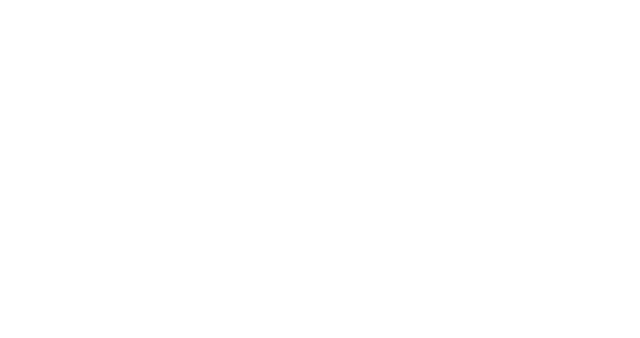
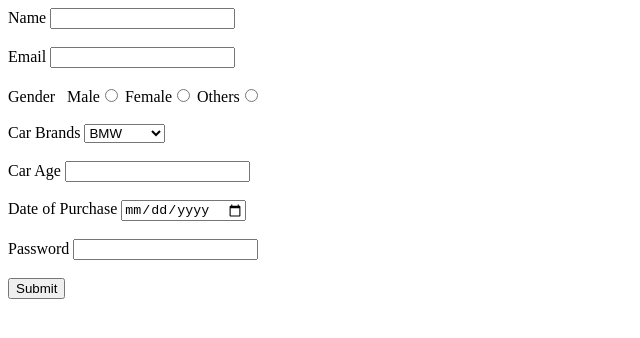
Before and after one commit to acciojob/car-insurance-form-diptendu13, a website: page main.html in a window 1280 px wide. Shown: the whole page, without its empty margins (0-640 px from the left). Drawn offline with Linux system fonts and the light colour scheme.

Commit message:
created a submission

```diff
--- a/main.html
+++ b/main.html
@@ -8,6 +8,50 @@
 
 <body>
 	<!-- the entire body must be written by student -->
+	<form method="post">
+		<div>
+			<label for="name">Name</label>
+			<input type="text" id="name">
+		</div>
+		<br>
+		<div>
+			<label for="email">Email</label>
+			<input type="email" id="email" required>
+		</div>
+		<br>
+		<div>
+			<label for="gender">Gender&nbsp;&nbsp;</label>
+			Male<input type="radio" name="gender" required>
+			Female<input type="radio" name="gender" required>
+			Others<input type="radio" name="gender" required>
+		</div>
+		<br>
+		<div>
+			<label for="cars">Car Brands</label>
+			<select id="cars">
+				<option value="bmw">BMW</option>
+				<option value="audi">Audi</option>
+				<option value="mercedes">Mercedes</option>
+			</select>
+		</div>
+		<br>
+		<div>
+			<label for="carage">Car Age</label>
+			<input type="number" id="carage" required>
+		</div>
+		<br>
+		<div>
+			<label for="dop">Date of Purchase</label>
+			<input type="date" id="dop" required>
+		</div>
+		<br>
+		<div>
+			<label for="password">Password</label>
+			<input type="password" id="password" required>
+		</div>
+		<br>
+		<button type="submit">Submit</button>
+	</form>
     <script type="text/javascript" src="./script.js">
 </script>
 
```
